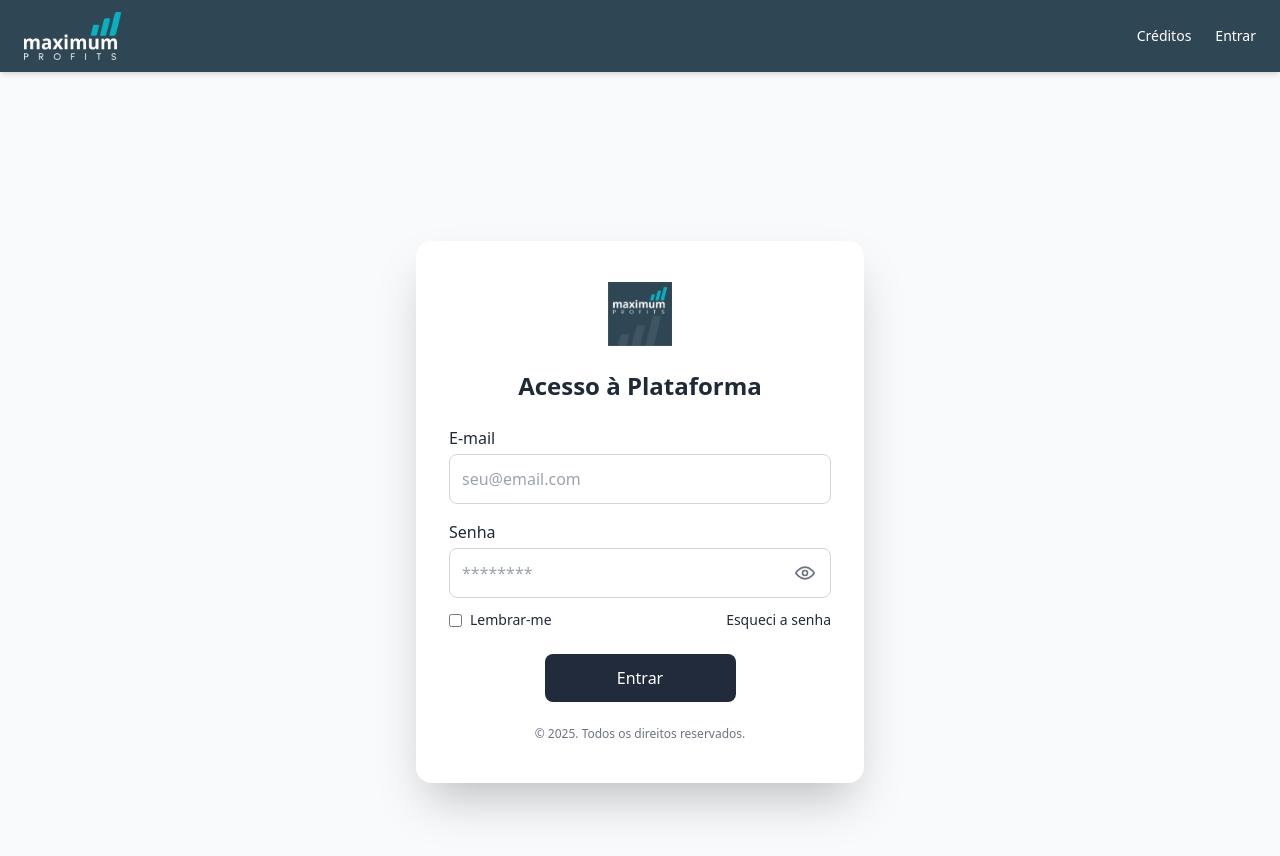
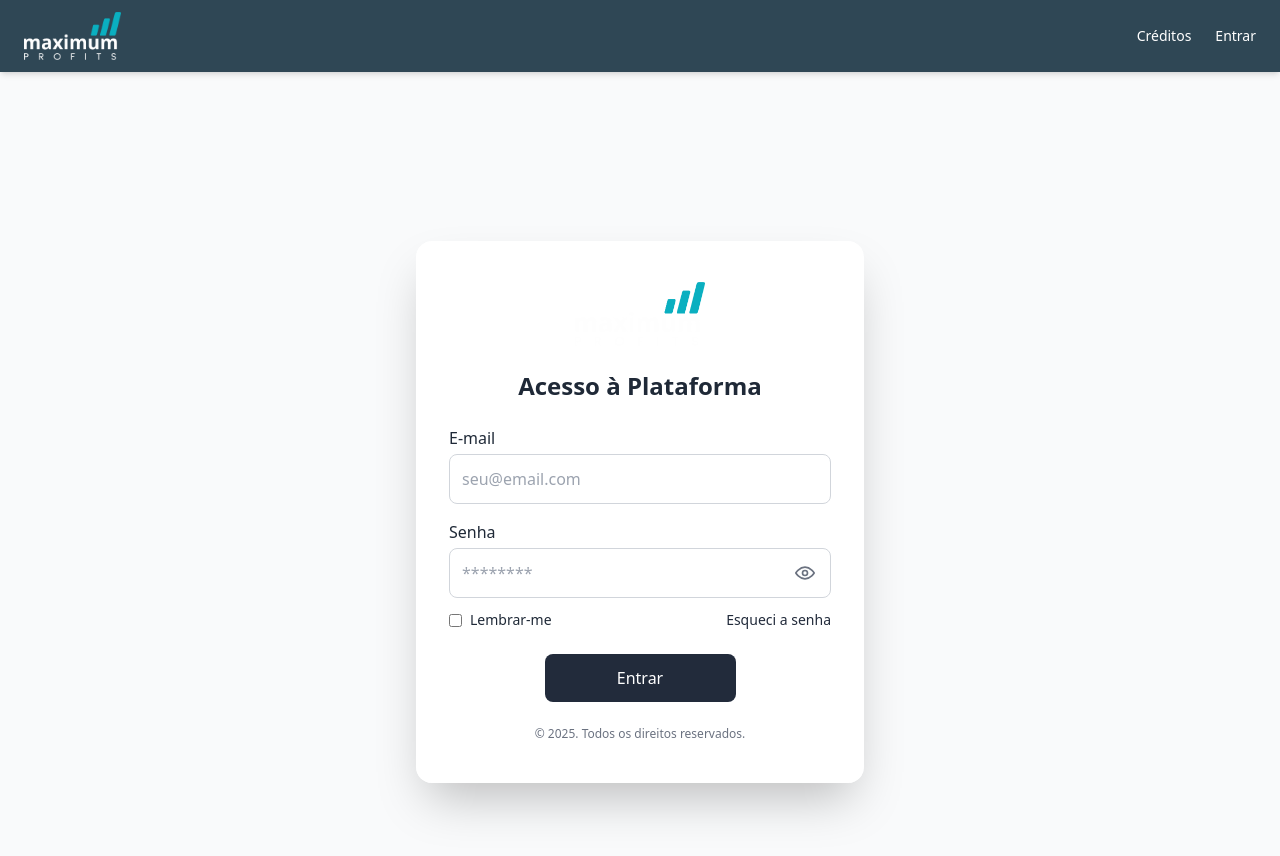
Before and after one commit to skcbroo/front_maximum, a React (Vite) app: page /login in a window 1280 px wide. Shown: the top 856 px of the page. Built offline with nearby package versions, Linux system fonts and the light colour scheme.

Commit message:
Update Login.jsx

```diff
--- a/src/pages/Login.jsx
+++ b/src/pages/Login.jsx
@@ -45,7 +45,7 @@ export default function Login() {
 
   return (
     <NavbarLayout>
-      <h1 className="sr-only">Midlej Capital — Plataforma de Créditos Judiciais</h1>
+      <h1 className="sr-only">Maximum Profits — Plataforma de Créditos Judiciais</h1>
 
       {/* tela inteira com o card centralizado */}
       <div className="min-h-screen w-full flex items-center justify-center bg-transparent px-4">
@@ -56,7 +56,7 @@ export default function Login() {
         >
           {/* logo opcional no topo do card */}
           <div className="mb-6 text-center select-none cursor-default">
-            <img src="/logo1.png" alt="Midlej Capital" className="mx-auto h-16 mb-3" />
+            <img src="/logo2.png" alt="Maximum Profits" className="mx-auto h-16 mb-3" />
           </div>
 
           <h2
```
